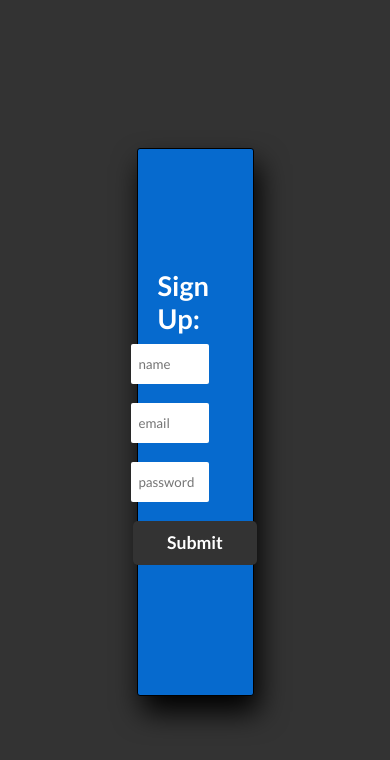
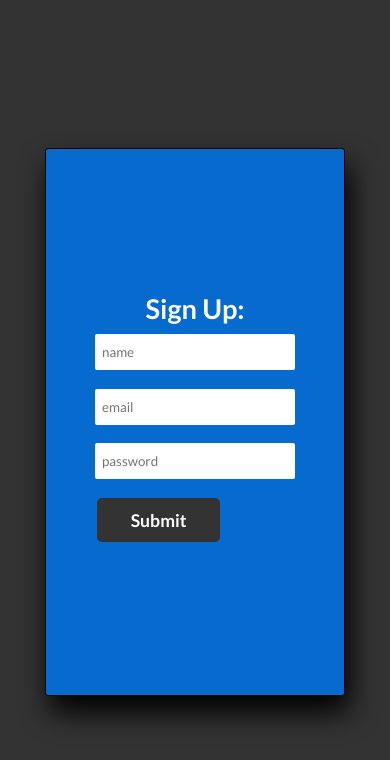
Before and after one commit to jdrichardsappacad/custom-component-toohardforstoods, a React (Create React App) app: page / in a window 390 px wide. Shown: the top 760 px of the page. Built offline with nearby package versions, Linux system fonts and the light colour scheme.

Commit message:
fix css responsive

```diff
--- a/src/components/Form.css
+++ b/src/components/Form.css
@@ -1,6 +1,7 @@
 .form-container {
   height: 65vh;
   width: 30vw;
+  min-width: 300px;
   background-color: #066ace;
   display: flex;
   flex-direction: column;
--- a/src/index.css
+++ b/src/index.css
@@ -24,8 +24,9 @@ input {
   background: white;
   border-color: transparent;
   border-radius: 2px;
-  height: 3em;
-  width: 20vw;
+  height: 2.7em;
+  width: 15vw;
+  min-width: 200px;
   margin: 0.7em 0;
   padding: 5px;
 }
```
